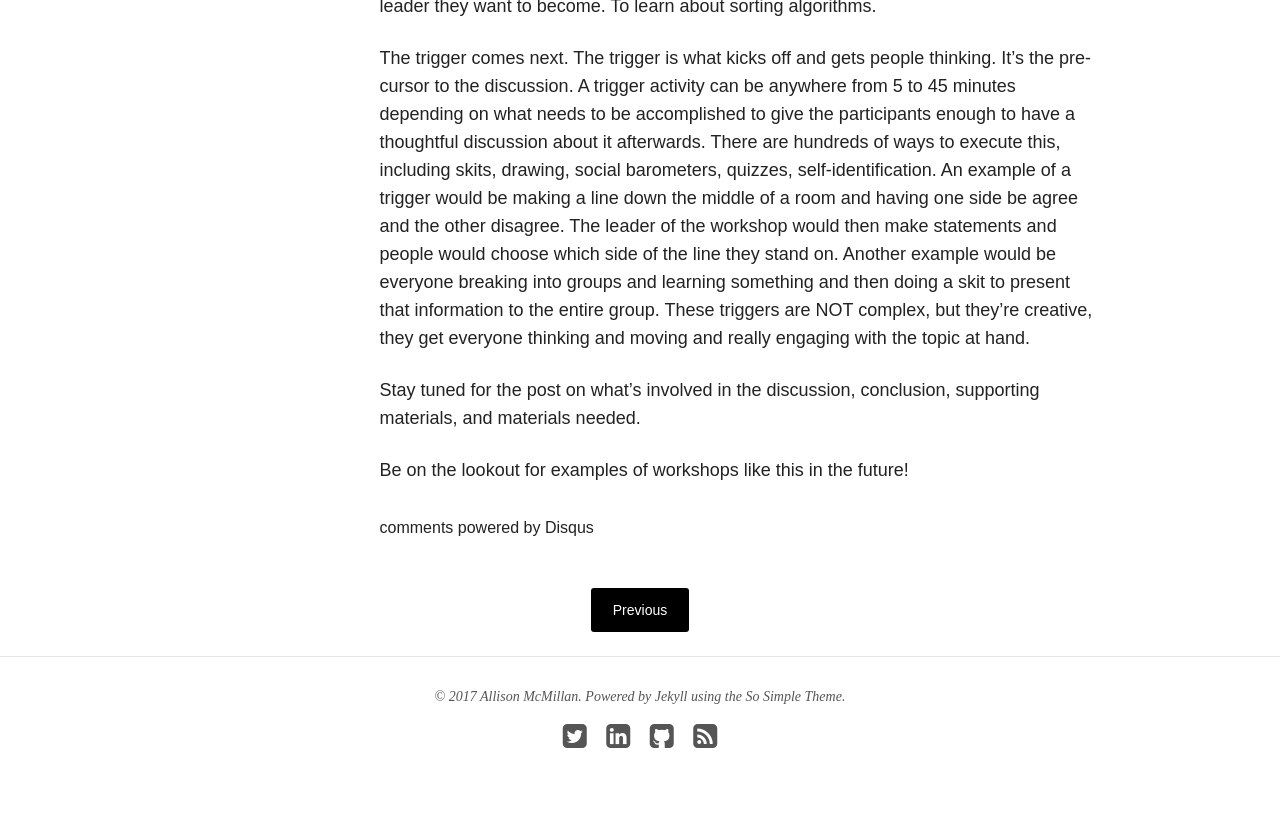
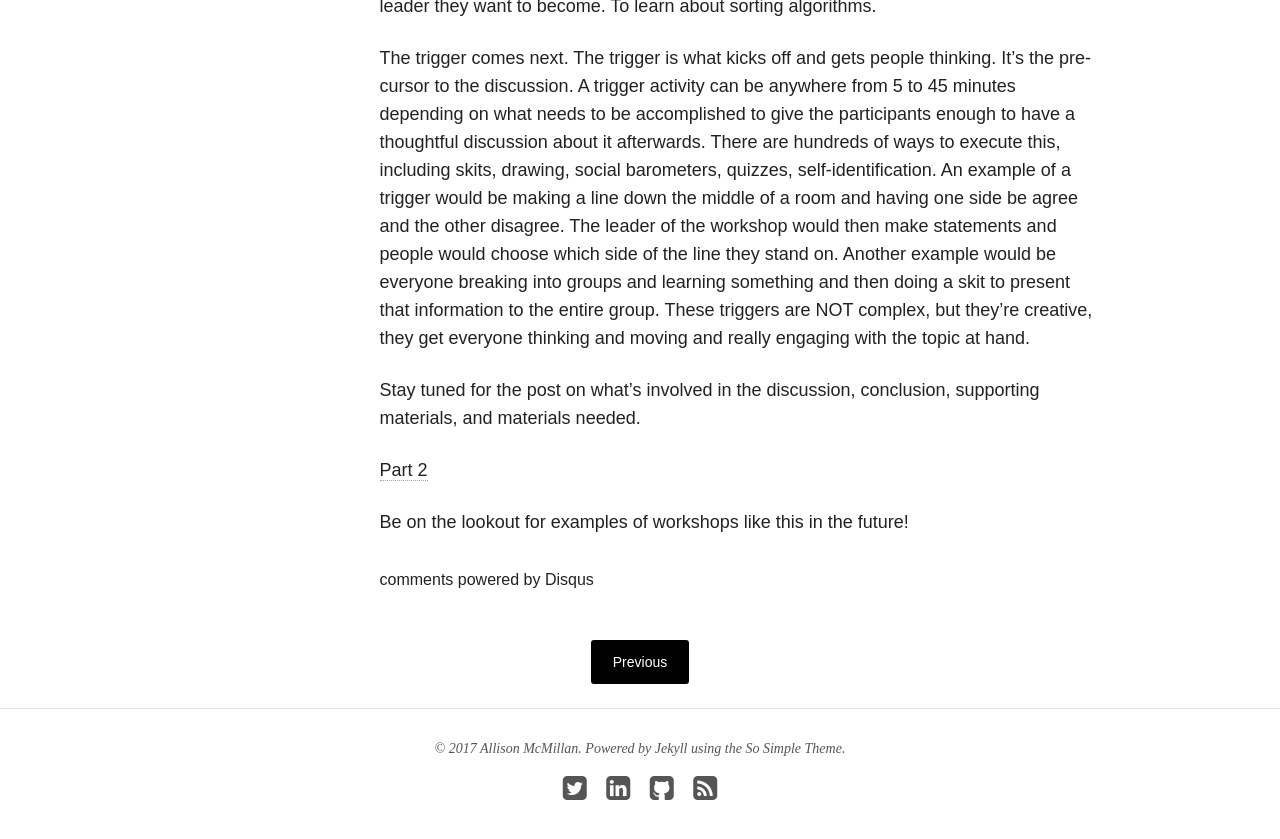
Before and after one commit to asheren/asheren.github.io, a Jekyll site: the page built from _posts/blog/2017-04-29-workshops-for-engineers-part-1.md, in a window 1280 px wide and 900 px high, scrolled down 1598 px. Shown: the top 839 px of the window. Built offline with Jekyll 4.4.1, drawn with Linux system fonts in a browser that asks for light colours; nearby versions of some CDN libraries; comment, search, counter and statistics services are not loaded.

Commit message:
added link to part 2

```diff
--- a/_posts/blog/2017-04-29-workshops-for-engineers-part-1.md
+++ b/_posts/blog/2017-04-29-workshops-for-engineers-part-1.md
@@ -32,4 +32,6 @@ The trigger comes next. The trigger is what kicks off and gets people thinking.
 
 Stay tuned for the post on what's involved in the discussion, conclusion, supporting materials, and materials needed.
 
+[Part 2](http://daydreamsinruby.com/workshops-for-engineers-part-2/)
+
 Be on the lookout for examples of workshops like this in the future!
```
